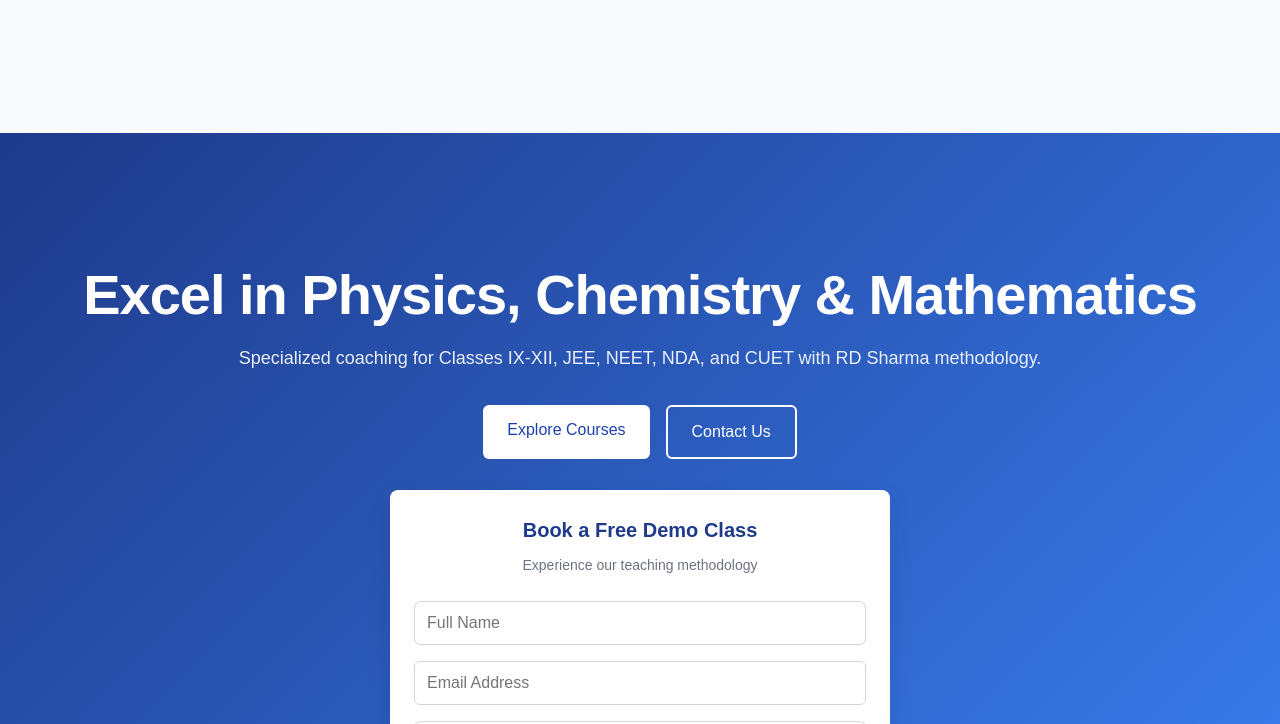
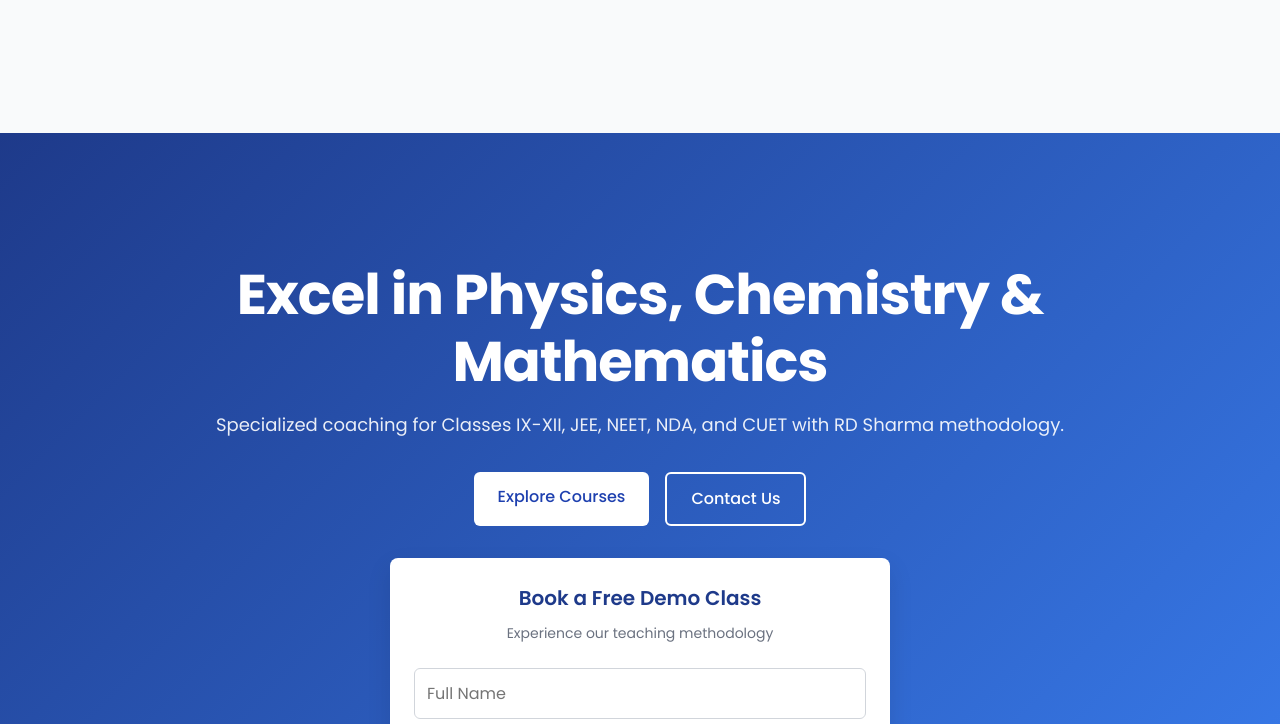
Before and after one commit to Shneh/paradigm-classes, a plain HTML site: page index.html in a window 1280 px wide. Shown: the part 1071-1795 px from the top of the page. Drawn offline with nearby package versions, Linux system fonts and the light colour scheme; animation ran at ten frames a second.

```diff
--- a/index.html
+++ b/index.html
@@ -9,7 +9,7 @@
 <meta content="Paradigm Classes" name="author"/>
 <link href="https://unpkg.com/aos@2.3.1/dist/aos.css" rel="stylesheet"/>
 <title>Paradigm Classes - Expert PCM Coaching</title>
-<link href="https://fonts.googleapis.com/css2?family=Inter:wght@400;600;800&display=swap" rel="stylesheet">
+<link href="https://fonts.googleapis.com/css2?family=Poppins:wght@300;400;500;600;700&amp;display=swap" rel="stylesheet"/>
 <link href="css/styles.css" rel="stylesheet"/>
 </head>
 <body>
@@ -143,7 +143,6 @@
 </div>
 </section>
 <!-- Features Section -->
-
 <section class="features" data-aos="fade-up">
 <div class="container" data-aos="fade-up">
 <div class="section-header" data-aos="fade-up">
```
